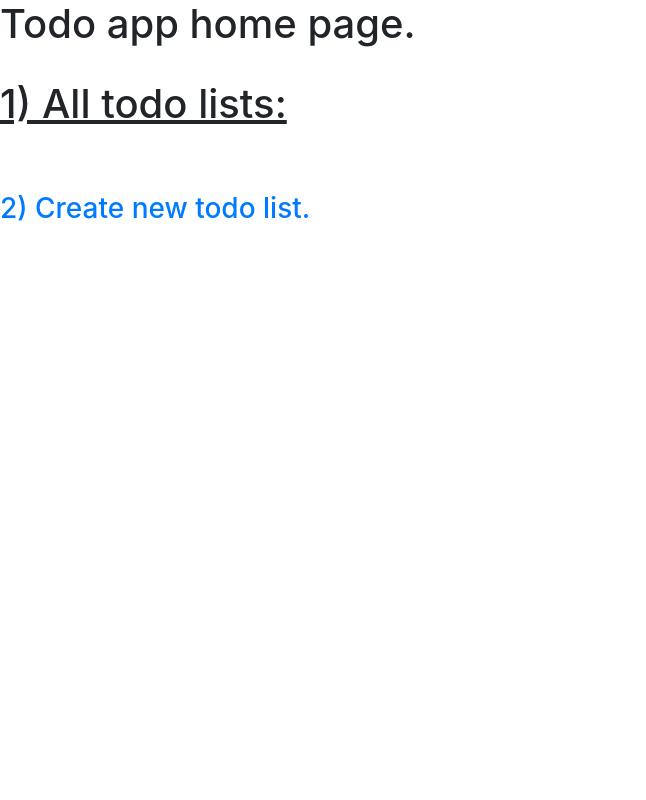
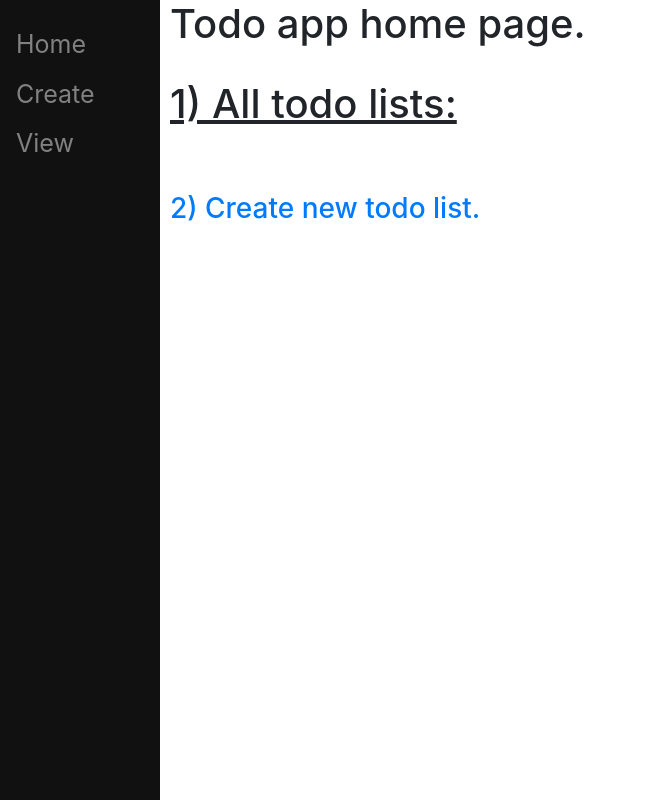
Before and after one commit to DanielPalacz/DjangoSimpleTodoApp, a Django app: template mysite/main/templates/main/home.html in a window 1280 px wide. Shown: the whole page, without its empty margins (0-646 px from the left). Run offline with Django 5.2, Linux system fonts and the light colour scheme; the template is opened without the code that fills it, so the values that code supplies are empty.

Commit message:
adds sidebar functionality

```diff
--- a/mysite/main/templates/main/base.html
+++ b/mysite/main/templates/main/base.html
@@ -1,6 +1,41 @@
 <!doctype html>
 <html lang="en">
   <head>
+
+    <style type="text/css">
+      .sidenav {
+          height: 100%;
+          width: 160px;
+          position: fixed;
+          z-index: 1;
+          top: 0;
+          left: 0;
+          background-color: #111;
+          overflow-x: :hidden;
+          padding-top: 20px;
+      }
+
+      .sidenav a {
+        padding: 6px 8px 6px 16px;
+        text-decoration: none;
+        font-size: 25px;
+        color: #818181;
+        display: block;
+      }
+
+     .sidenav a:hover {
+        color: #f1f1f1;
+     }
+
+
+     .main {
+        margin-left: 160px;
+        padding: 0px 10px;
+     }
+
+    </style>
+
+
     <!-- Required meta tags -->
     <meta charset="utf-8">
     <meta name="viewport" content="width=device-width, initial-scale=1, shrink-to-fit=no">
@@ -15,7 +50,14 @@
 
   <body>
 
-    <div id="content", name="content">
+    <div class="sidenav">
+      <a href="/">Home</a>
+      <a href="/create">Create</a>
+      <a href="/1">View</a>
+
+    </div>
+
+    <div id="content", name="content", class="main">
       {% block content %}
       {% endblock %}
     </div>
```
